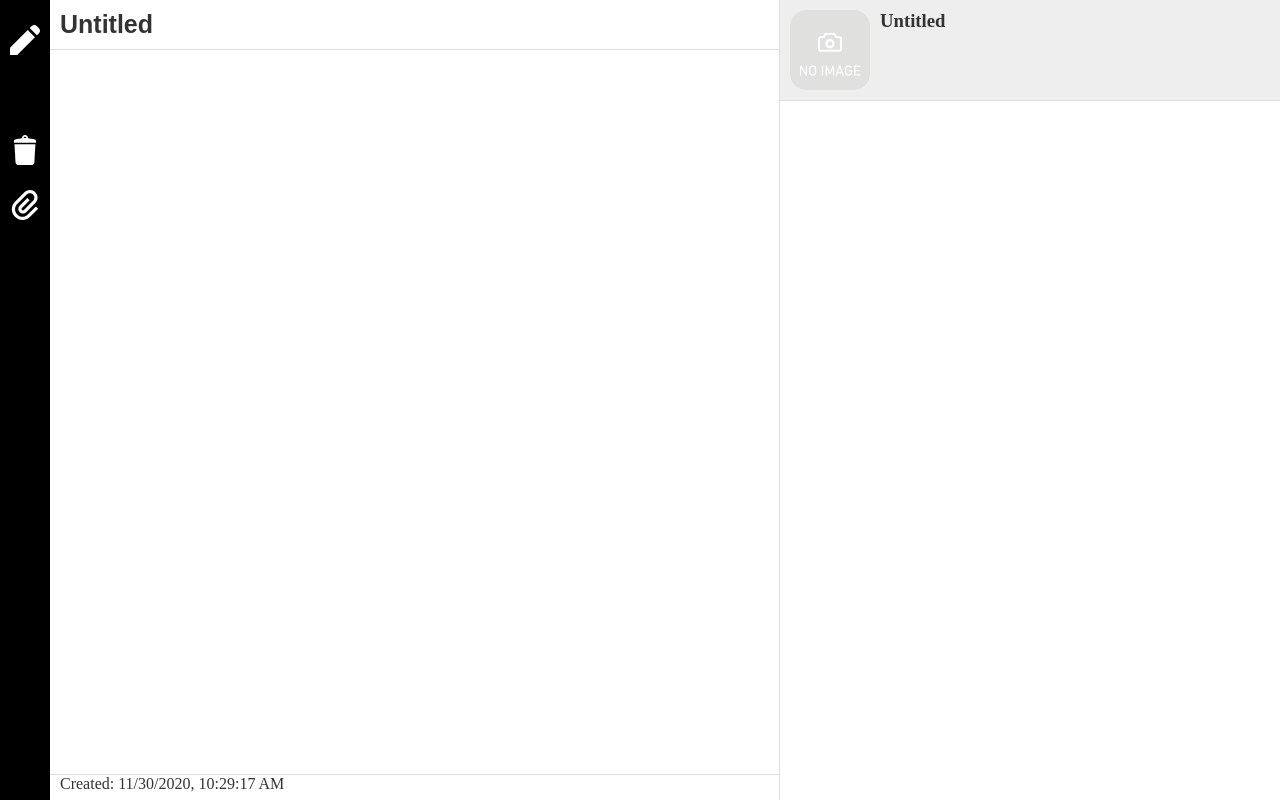
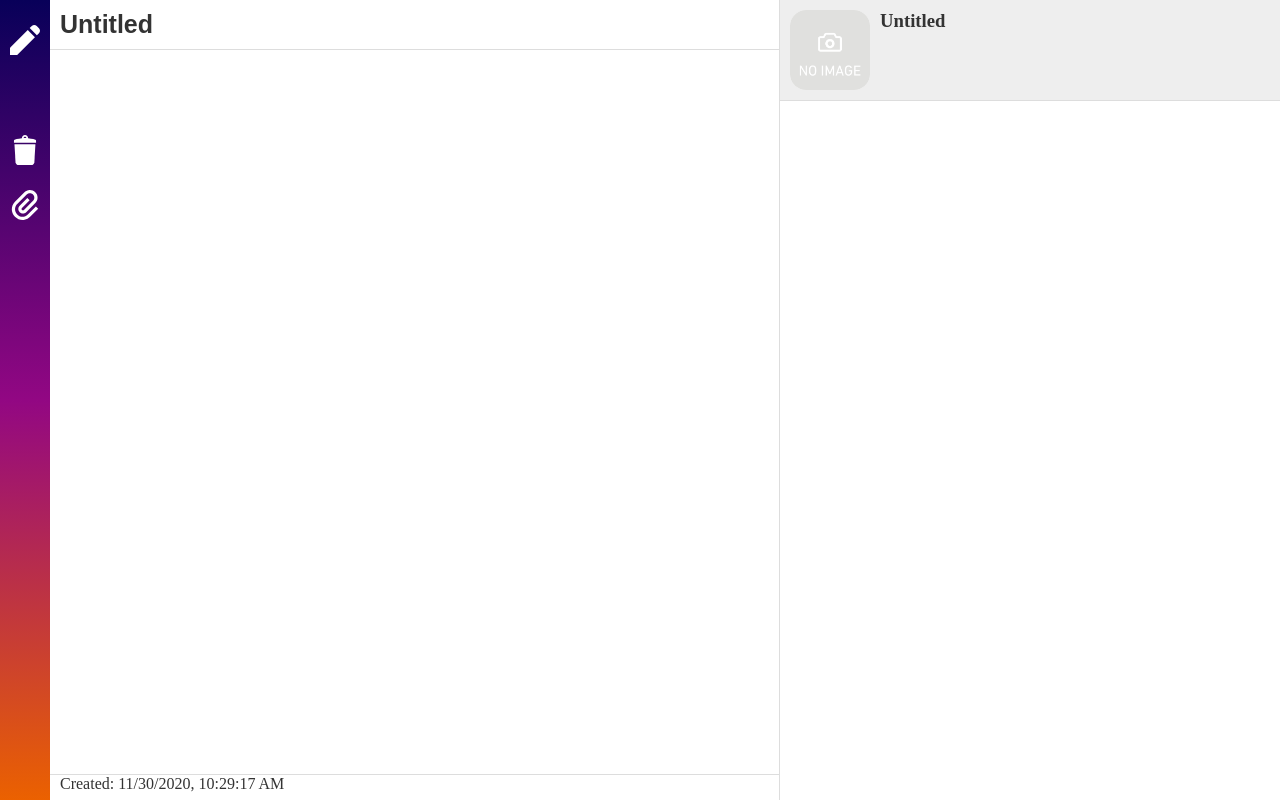
Before and after one commit to parakeet15/experiment, a plain HTML site: page index.html in a window 1280 px wide. Drawn offline with Linux system fonts and the light colour scheme.

Commit message:
背景色を変更

```diff
--- a/index.css
+++ b/index.css
@@ -1,6 +1,5 @@
 :root {
-    --bg-color: #000000;
-    /* --bg-color: linear-gradient(#080059, #920783, #EB6100); */
+    --bg-color: linear-gradient(#080059, #920783, #EB6100);
 }
 
 * {
```
